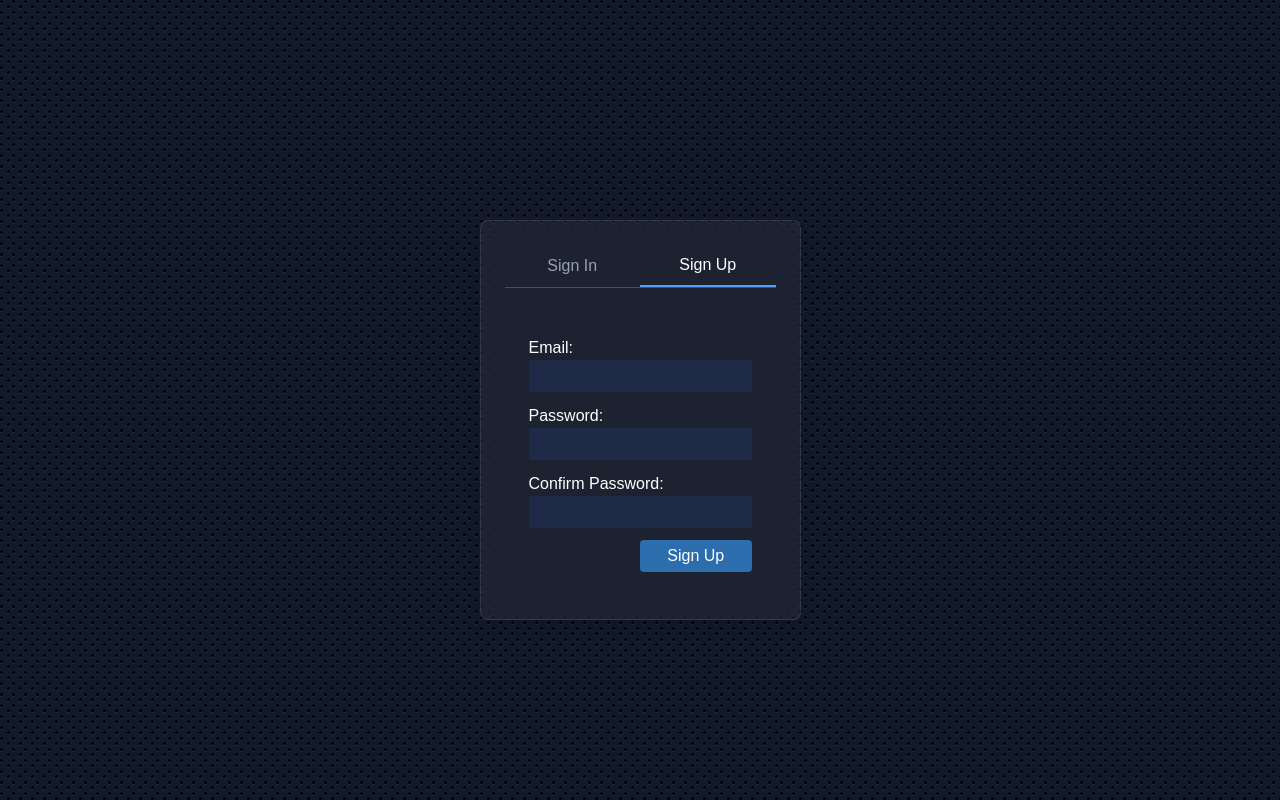
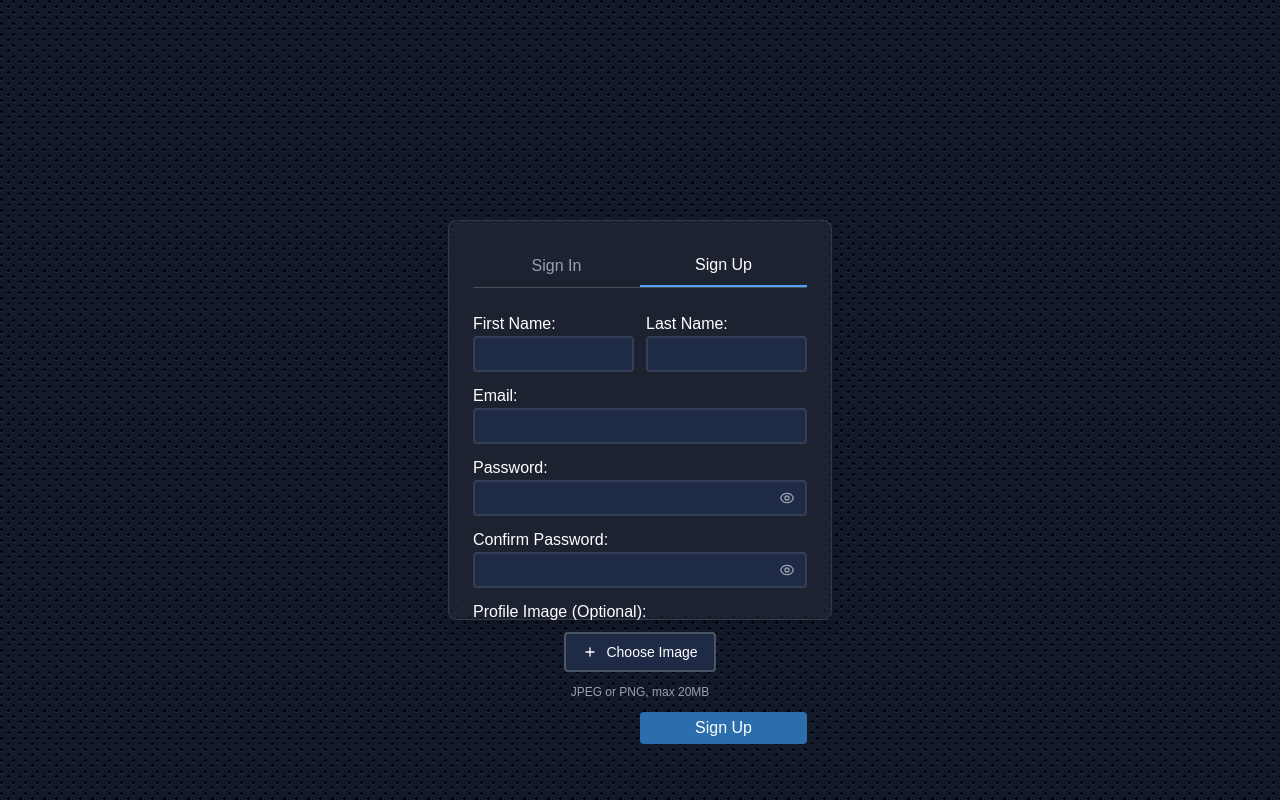
Before and after one commit to DavJesse/stock-folio, a Next.js app: page / in a window 1280 px wide. Both pictures are taken after a click on the button "Sign Up". Built offline with nearby package versions, Linux system fonts and the light colour scheme; no server answers.

Commit message:
feat: update SignUpForm component to include first and last name fields, plus image upload (#82.2)

```diff
--- a/components/SignUpForm.tsx
+++ b/components/SignUpForm.tsx
@@ -4,39 +4,37 @@ import { useState, useEffect } from 'react'
 import { useRouter } from 'next/navigation'
 import zxcvbn from 'zxcvbn'
 
-
-/**
- * Interface for the expected shape of the signup response
- */
 interface SignUpResponse {
   message: string
   demoMessage?: string
 }
 
-/**
- * SignUpForm is a controlled form component that handles user registration.
- * It validates inputs, communicates with the backend, and provides user feedback.
- */
 export default function SignUpForm() {
-  //  Initialize router
+  // Initialize router
   const router = useRouter()
 
   // Form field states
   const [email, setEmail] = useState('')
   const [password, setPassword] = useState('')
   const [confirmPassword, setConfirmPassword] = useState('')
+  const [firstName, setFirstName] = useState('')
+  const [lastName, setLastName] = useState('')
+  const [imageFile, setImageFile] = useState<File | null>(null)
+  const [imageName, setImageName] = useState('')
+  const [imagePreviewUrl, setImagePreviewUrl] = useState<string | null>(null)
 
-  // UI feedback states
+  // Password visibility states
+  const [showPassword, setShowPassword] = useState(false)
+  const [showConfirmPassword, setShowConfirmPassword] = useState(false)
+
   const [error, setError] = useState<string | null>(null)
   const [loading, setLoading] = useState(false)
   const [success, setSuccess] = useState(false)
 
-  // Security states
   const [csrfToken, setCsrfToken] = useState<string | null>(null)
   const [passwordScore, setPasswordScore] = useState(0)
   const passwordIsStrong = /^(?=.*[a-z])(?=.*[A-Z])(?=.*\d)(?=.*[^A-Za-z\d]).{8,}$/.test(password)
 
-  // Fetch CSRF token on mount
   useEffect(() => {
     const fetchCsrf = async () => {
       try {
@@ -47,27 +45,25 @@ export default function SignUpForm() {
         console.error('Failed to fetch CSRF token:', err)
       }
     }
-
     fetchCsrf()
   }, [])
 
-  // Form validation status — true only if all criteria are met
   const formIsValid =
     email &&
     /^[\w-.]+@([\w-]+\.)+[\w-]{2,4}$/.test(email) &&
     password.length >= 6 &&
     confirmPassword.length >= 6 &&
     password === confirmPassword &&
-    passwordIsStrong
+    passwordIsStrong &&
+    firstName.trim() &&
+    lastName.trim()
 
-  // Handles form submission logic
   const handleSubmit = async (e: React.FormEvent<HTMLFormElement>) => {
     e.preventDefault()
     setError(null)
     setSuccess(false)
 
-    // Basic client-side validation
-    if (!email || !password || !confirmPassword) {
+    if (!email || !password || !confirmPassword || !firstName || !lastName) {
       setError('All fields are required.')
       return
     }
@@ -87,7 +83,6 @@ export default function SignUpForm() {
       return
     }
 
-    // CSRF token check (keep separate!)
     if (!csrfToken) {
       setError('CSRF token missing. Please refresh and try again.')
       return
@@ -96,13 +91,21 @@ export default function SignUpForm() {
     setLoading(true)
 
     try {
+      const formData = new FormData()
+      formData.append('email', email)
+      formData.append('password', password)
+      formData.append('first_name', firstName)
+      formData.append('last_name', lastName)
+
+      if (imageFile) {
+        formData.append('image', imageFile)
+      }
       const response = await fetch('/api/auth/signup', {
         method: 'POST',
         headers: {
-          'Content-Type': 'application/json',
           'x-csrf-token': csrfToken,
         },
-        body: JSON.stringify({ email, password }),
+        body: formData,
       })
 
       let data: SignUpResponse = { message: '' }
@@ -111,7 +114,6 @@ export default function SignUpForm() {
         try {
           data = await response.json()
         } catch {
-          // Server responded but body could not be parsed
           data.message = 'Invalid server response.'
         }
 
@@ -119,26 +121,26 @@ export default function SignUpForm() {
           setError(data.message || 'Something went wrong.')
           return
         } else {
-          // Signup successful
           setSuccess(true)
           setEmail('')
           setPassword('')
           setConfirmPassword('')
+          setFirstName('')
+          setLastName('')
+          setImageName('')
+          setImagePreviewUrl(null)
+          setImageFile(null)
 
-          // Save demo message in local storage for retrieval in DemoPopup
           if (data.demoMessage) {
             localStorage.setItem('demoMessage', data.demoMessage)
           }
 
-        router.push('/dashboard') // Redirect to dashboard
-
+          router.push('/dashboard')
         }
       } else {
-        // Network or unexpected issue
         setError('No response from server.')
       }
     } catch (err) {
-      // Network failure or fetch-related issue
       console.error('Signup error:', err)
       setError('Failed to connect to server.')
     } finally {
@@ -148,135 +150,307 @@ export default function SignUpForm() {
 
   return (
     <form onSubmit={handleSubmit} aria-label="signup-form">
-      <div className="flex flex-col gap-3 p-6">
-        {error && (
-          <p role="alert" className="text-[var(--warning-color)]">
-            {error}
-          </p>
-        )}
+      <div className="flex flex-col gap-3">
+        {error && <p role="alert" className="text-[var(--warning-color)]">{error}</p>}
+        {success && <output className="text-[var(--success-color)]">Account created successfully!</output>}
 
-        {success && (
-          <output className="text-[var(--success-color)]">
-            Account created successfully!
-          </output>
-        )}
+        {/* First name and Last name - side by side on larger screens, stacked on mobile */}
+        <div className="grid grid-cols-1 sm:grid-cols-2 gap-3">
+          <div>
+            <label htmlFor="firstName" className="text-white text-base">First Name:</label>
+            <br />
+            <input
+              id="firstName"
+              className="bg-[var(--primary-background)] text-white py-1 px-2 w-full border-2 border-gray-600/50 rounded transition-all duration-300 ease-in-out focus:outline-none focus:border-blue-400 focus:shadow-xl focus:shadow-blue-400/20 hover:border-gray-500/70"
+              value={firstName}
+              onChange={(e) => setFirstName(e.target.value)}
+              required
+            />
+          </div>
+          <div>
+            <label htmlFor="lastName" className="text-white text-base">Last Name:</label>
+            <br />
+            <input
+              id="lastName"
+              className="bg-[var(--primary-background)] text-white py-1 px-2 w-full border-2 border-gray-600/50 rounded transition-all duration-300 ease-in-out focus:outline-none focus:border-blue-400 focus:shadow-xl focus:shadow-blue-400/20 hover:border-gray-500/70"
+              value={lastName}
+              onChange={(e) => setLastName(e.target.value)}
+              required
+            />
+          </div>
+        </div>
 
-        {/* Email input field */}
+        {/* Email - full width */}
         <div>
-          <label htmlFor="email" className="text-white text-base">
-            Email:
-          </label>
+          <label htmlFor="email" className="text-white text-base">Email:</label>
           <br />
           <input
             id="email"
             type="email"
-            className="bg-[var(--primary-background)] text-white py-1 px-2"
+            className="bg-[var(--primary-background)] text-white py-1 px-2 w-full border-2 border-gray-600/50 rounded transition-all duration-300 ease-in-out focus:outline-none focus:border-blue-400 focus:shadow-xl focus:shadow-blue-400/20 hover:border-gray-500/70"
             value={email}
             onChange={(e) => setEmail(e.target.value)}
             required
           />
         </div>
 
-        {/* Password input field */}
+        {/* Password - full width on mobile */}
         <div>
-          <label htmlFor="password" className="text-white text-base">
-            Password:
-          </label>
+          <label htmlFor="password" className="text-white text-base">Password:</label>
           <br />
+          <div className="relative">
             <input
               id="password"
-            type="password"
-            className="bg-[var(--primary-background)] text-white py-1 px-2"
+              type={showPassword ? "text" : "password"}
+              className="bg-[var(--primary-background)] text-white py-1 px-2 pr-10 w-full border-2 border-gray-600/50 rounded transition-all duration-300 ease-in-out focus:outline-none focus:border-blue-400 focus:shadow-xl focus:shadow-blue-400/20 hover:border-gray-500/70"
               value={password}
               onChange={(e) => {
                 const pwd = e.target.value
                 setPassword(pwd)
-              setPasswordScore(zxcvbn(pwd).score) // update password score on every keystroke
+                setPasswordScore(zxcvbn(pwd).score)
               }}
               required
             />
+            <button
+              type="button"
+              onClick={() => setShowPassword(!showPassword)}
+              className={`absolute right-2 top-1/2 transform -translate-y-1/2 p-1 rounded transition-all duration-300 ease-in-out ${
+                showPassword
+                  ? 'text-blue-400 shadow-lg shadow-blue-400/20'
+                  : 'text-gray-400 hover:text-gray-300'
+              }`}
+              aria-label={showPassword ? "Hide password" : "Show password"}
+            >
+              <svg
+                className="w-4 h-4"
+                fill="none"
+                stroke="currentColor"
+                viewBox="0 0 24 24"
+              >
+                {showPassword ? (
+                  // Eye slash icon (hide)
+                  <path
+                    strokeLinecap="round"
+                    strokeLinejoin="round"
+                    strokeWidth={2}
+                    d="M13.875 18.825A10.05 10.05 0 0112 19c-4.478 0-8.268-2.943-9.543-7a9.97 9.97 0 011.563-3.029m5.858.908a3 3 0 114.243 4.243M9.878 9.878l4.242 4.242M9.878 9.878L3 3m6.878 6.878L21 21m-7.757-7.757L21 21m-7.757-7.757a3 3 0 00-4.243-4.243m4.243 4.243L9.878 9.878"
+                  />
+                ) : (
+                  // Eye icon (show)
+                  <path
+                    strokeLinecap="round"
+                    strokeLinejoin="round"
+                    strokeWidth={2}
+                    d="M15 12a3 3 0 11-6 0 3 3 0 016 0z M2.458 12C3.732 7.943 7.523 5 12 5c4.478 0 8.268 2.943 9.542 7-1.274 4.057-5.064 7-9.542 7-4.477 0-8.268-2.943-9.542-7z"
+                  />
+                )}
+              </svg>
+            </button>
+          </div>
+        </div>
+
+        {/* Confirm Password - full width on mobile */}
+        <div>
+          <label htmlFor="confirmPassword" className="text-white text-base">Confirm Password:</label>
+          <br />
+          <div className="relative">
+            <input
+              id="confirmPassword"
+              type={showConfirmPassword ? "text" : "password"}
+              className="bg-[var(--primary-background)] text-white py-1 px-2 pr-10 w-full border-2 border-gray-600/50 rounded transition-all duration-300 ease-in-out focus:outline-none focus:border-blue-400 focus:shadow-xl focus:shadow-blue-400/20 hover:border-gray-500/70"
+              value={confirmPassword}
+              onChange={(e) => setConfirmPassword(e.target.value)}
+              required
+            />
+            <button
+              type="button"
+              onClick={() => setShowConfirmPassword(!showConfirmPassword)}
+              className={`absolute right-2 top-1/2 transform -translate-y-1/2 p-1 rounded transition-all duration-300 ease-in-out ${
+                showConfirmPassword
+                  ? 'text-blue-400 shadow-lg shadow-blue-400/20'
+                  : 'text-gray-400 hover:text-gray-300'
+              }`}
+              aria-label={showConfirmPassword ? "Hide confirm password" : "Show confirm password"}
+            >
+              <svg
+                className="w-4 h-4"
+                fill="none"
+                stroke="currentColor"
+                viewBox="0 0 24 24"
+              >
+                {showConfirmPassword ? (
+                  // Eye slash icon (hide)
+                  <path
+                    strokeLinecap="round"
+                    strokeLinejoin="round"
+                    strokeWidth={2}
+                    d="M13.875 18.825A10.05 10.05 0 0112 19c-4.478 0-8.268-2.943-9.543-7a9.97 9.97 0 011.563-3.029m5.858.908a3 3 0 114.243 4.243M9.878 9.878l4.242 4.242M9.878 9.878L3 3m6.878 6.878L21 21m-7.757-7.757L21 21m-7.757-7.757a3 3 0 00-4.243-4.243m4.243 4.243L9.878 9.878"
+                  />
+                ) : (
+                  // Eye icon (show)
+                  <path
+                    strokeLinecap="round"
+                    strokeLinejoin="round"
+                    strokeWidth={2}
+                    d="M15 12a3 3 0 11-6 0 3 3 0 016 0z M2.458 12C3.732 7.943 7.523 5 12 5c4.478 0 8.268 2.943 9.542 7-1.274 4.057-5.064 7-9.542 7-4.477 0-8.268-2.943-9.542-7z"
+                  />
+                )}
+              </svg>
+            </button>
+          </div>
+        </div>
+
+        {/* Password strength indicator - full width below password fields */}
         {password && (
-          <>
-            {(() => {
-              // Extract background color logic
-              let backgroundColor = 'red'
-              switch (passwordScore) {
-                case 1:
-                  backgroundColor = 'orange'
-                  break
-                case 2:
-                  backgroundColor = 'yellow'
-                  break
-                case 3:
-                  backgroundColor = 'lightgreen'
-                  break
-                case 4:
-                  backgroundColor = 'green'
-                  break
-              }
-
-              return (
-                <div className="mt-1 w-full h-2 bg-gray-300 rounded">
+          <div className="-mt-1">
+            <div className="w-full h-2 bg-gray-300 rounded">
               <div
                 className="h-full rounded transition-all duration-300"
                 style={{
                   width: `${(passwordScore + 1) * 20}%`,
-                      backgroundColor,
+                  backgroundColor: ['red', 'orange', 'yellow', 'lightgreen', 'green'][passwordScore] || 'gray',
                 }}
               ></div>
             </div>
-              )
-            })()}
-          </>
+            <p className="text-sm text-white mt-1">
+              Strength: {['Very Weak', 'Weak', 'Fair', 'Good', 'Strong'][passwordScore]}
+            </p>
+          </div>
         )}
 
-        {password && (
-          <p className="text-sm text-white mt-1">
-            Strength: {
-              ['Very Weak', 'Weak', 'Fair', 'Good', 'Strong'][passwordScore]
+        {/* Image upload */}
+        <div>
+          <label htmlFor="image" className="text-white text-base block mb-2">
+            Profile Image (Optional):
+          </label>
+
+          <div className="flex flex-col items-center gap-3">
+            {/* Custom file upload button */}
+            <label
+              htmlFor="image"
+              className="bg-[var(--primary-background)] hover:bg-[var(--button-primary)] text-white px-4 py-2 rounded border-2 border-gray-600 hover:border-[var(--button-primary)] cursor-pointer transition-all duration-200 hover:scale-105 flex items-center gap-2 text-sm"
+            >
+              <svg
+                className="w-4 h-4"
+                fill="none"
+                stroke="currentColor"
+                viewBox="0 0 24 24"
+              >
+                <path
+                  strokeLinecap="round"
+                  strokeLinejoin="round"
+                  strokeWidth={2}
+                  d="M12 6v6m0 0v6m0-6h6m-6 0H6"
+                />
+              </svg>
+              {imageName ? 'Change Image' : 'Choose Image'}
+            </label>
+
+            {/* Hidden file input */}
+            <input
+              id="image"
+              type="file"
+              accept=".jpeg,.jpg,.png"
+              className="hidden"
+              data-testid="image-input"
+              onChange={(e) => {
+                const file = e.target.files?.[0]
+
+                // Clear previous error
+                setError(null)
+
+                if (!file) {
+                  setImagePreviewUrl(null)
+                  setImageName('')
+                  setImageFile(null)
+                  return
                 }
+
+                const allowedTypes = ['image/jpeg', 'image/png']
+                const maxSize = 20 * 1024 * 1024 // 20MB
+
+                if (!allowedTypes.includes(file.type)) {
+                  setError('Only JPEG and PNG images are allowed.')
+                  setImagePreviewUrl(null)
+                  return
+                }
+
+                if (file.size > maxSize) {
+                  setError('Image must be smaller than 20MB.')
+                  setImagePreviewUrl(null)
+                  return
+                }
+
+                // Remove file extension from name
+                const nameWithoutExt = file.name.replace(/\.[^/.]+$/, '')
+                setImageName(nameWithoutExt)
+                setImageFile(file)
+
+                // Revoke previous object URL to avoid memory leaks
+                if (imagePreviewUrl) {
+                  URL.revokeObjectURL(imagePreviewUrl)
+                }
+
+                const previewUrl = URL.createObjectURL(file)
+                setImagePreviewUrl(previewUrl)
+              }}
+            />
+
+            {/* File info */}
+            {imageName && (
+              <p className="text-sm text-gray-300 text-center max-w-full truncate">
+                Selected: {imageName.length > 20 ? `${imageName.substring(0, 20)}...` : imageName}
               </p>
             )}
 
+            <p className="text-xs text-gray-400 text-center">
+              JPEG or PNG, max 20MB
+            </p>
+          </div>
         </div>
 
-        {/* Confirm password field */}
-        <div>
-          <label htmlFor="confirmPassword" className="text-white text-base">
-            Confirm Password:
-          </label>
-          <br />
-          <input
-            id="confirmPassword"
-            type="password"
-            className="bg-[var(--primary-background)] text-white py-1 px-2"
-            value={confirmPassword}
-            onChange={(e) => setConfirmPassword(e.target.value)}
-            required
+        {imagePreviewUrl && (
+          <div className="flex justify-center">
+            <div className="relative">
+              <img
+                src={imagePreviewUrl}
+                alt="Profile Preview"
+                className="w-24 h-24 rounded-full object-cover border border-white"
               />
+              <button
+                type="button"
+                onClick={() => {
+                  // Revoke the object URL to prevent memory leaks
+                  if (imagePreviewUrl) {
+                    URL.revokeObjectURL(imagePreviewUrl)
+                  }
+                  // Clear the image states
+                  setImagePreviewUrl(null)
+                  setImageName('')
+                  // Clear the file input
+                  const fileInput = document.getElementById('image') as HTMLInputElement
+                  if (fileInput) {
+                    fileInput.value = ''
+                  }
+                }}
+                className="absolute -top-2 -right-2 w-6 h-6 bg-red-500 hover:bg-red-600 text-white rounded-full flex items-center justify-center text-sm font-bold transition-colors duration-200"
+                aria-label="Remove image"
+              >
+                ×
+              </button>
             </div>
+          </div>
+        )}
 
-        {/* Submit button */}
+        {/* Submit */}
         <div className="flex justify-end">
           <button
             type="submit"
             aria-label="submit-signup"
-            className={`
-              bg-[var(--button-primary)]
-              text-white
-              px-5
-              py-1
-              rounded
-              w-[50%]
-              disabled:bg-[var(--button-disabled)]
-              disabled:cursor-not-allowed
-              hover:scale-105
-              hover:pointer
-              transition-colors duration-200
-              `}
-            disabled={loading || !formIsValid} // Disable if loading or invalid input
+            className="bg-[var(--button-primary)] text-white px-5 py-1 rounded w-full sm:w-[50%] disabled:bg-[var(--button-disabled)] disabled:cursor-not-allowed hover:scale-105 hover:pointer transition-colors duration-200"
+            disabled={loading || !formIsValid}
           >
-            {loading ? 'Creating Account...' : 'Sign Up'}
+            {loading ? 'Logging...' : 'Sign Up'}
           </button>
         </div>
       </div>
```
Lines whose indentation alone changed are shown as unchanged.
